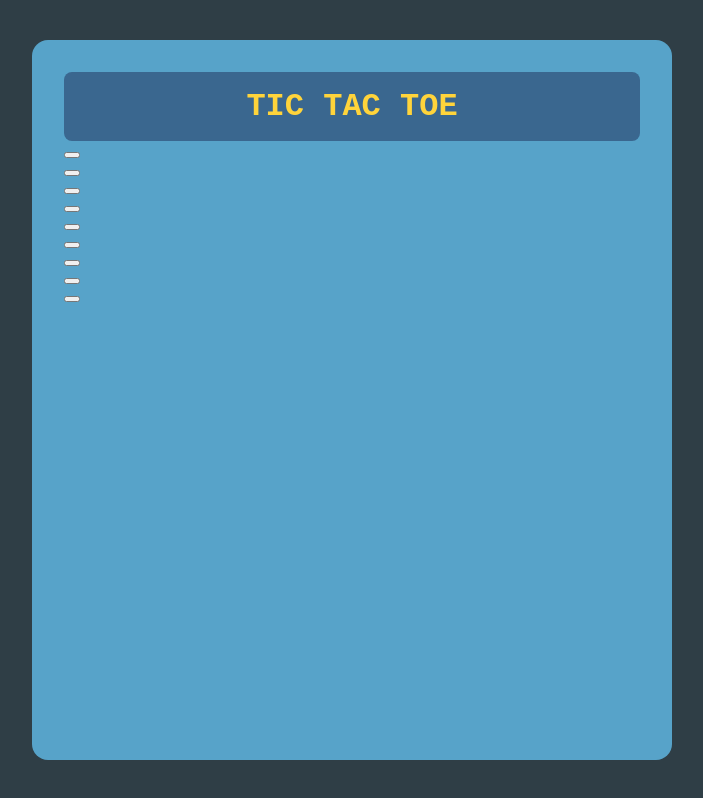
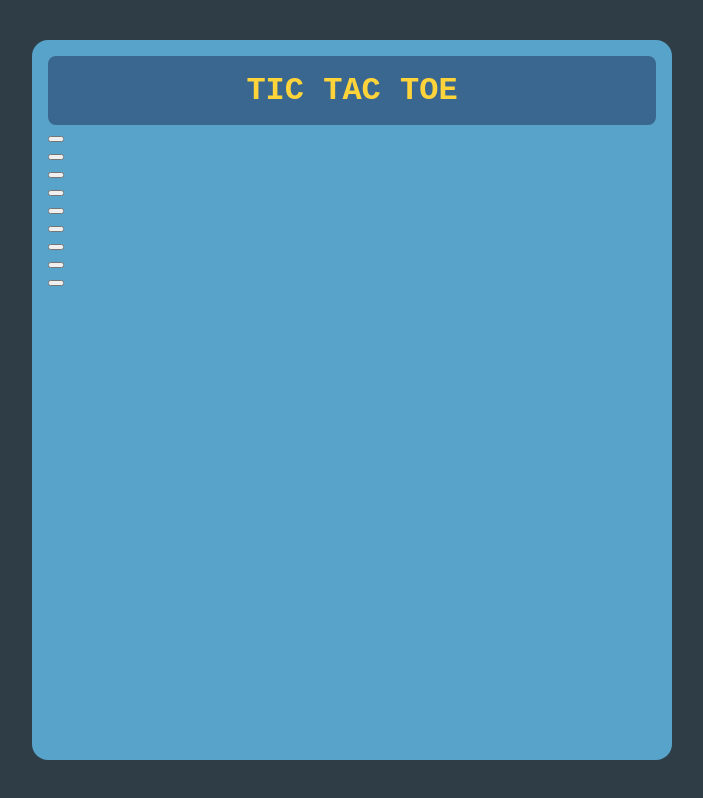
Before and after one commit to Christian-Tarello/TicTacToe-JS, a plain HTML site: page index.html in a window 1280 px wide. Shown: the whole page, without its empty margins (288-991 px from the left). Drawn offline with Linux system fonts and the light colour scheme.

Commit message:
Add css variables to tic tac toe

```diff
--- a/style.css
+++ b/style.css
@@ -18,11 +18,16 @@ body {
 }
 
 .ticTacToe {
+    --ticTacToe-width: clamp(10rem, 80vw, 80vh);
+    --ticTacToe-height: clamp(15rem, 90vw, 90vh);
+    --ticTacToe-padding: 1rem;
+    --ticTacToe-contentWidth: calc(var(--ticTacToe-width) - var(--ticTacToe-padding));
+    --ticTacToe-contentHeight: calc(var(--ticTacToe-height) - var(--ticTacToe-padding));
     background-color: #57a3c9;
-    padding: 2rem;
-    border-radius: 1rem;
-    height: clamp(15rem, 90vw, 90vh);
-    width: clamp(10rem, 80vw, 80vh);
+    padding: var(--ticTacToe-padding);
+    border-radius: var(--ticTacToe-padding);
+    height: var(--ticTacToe-height);
+    width: var(--ticTacToe-width);
 }
 
 .ticTacToe-title {
```
